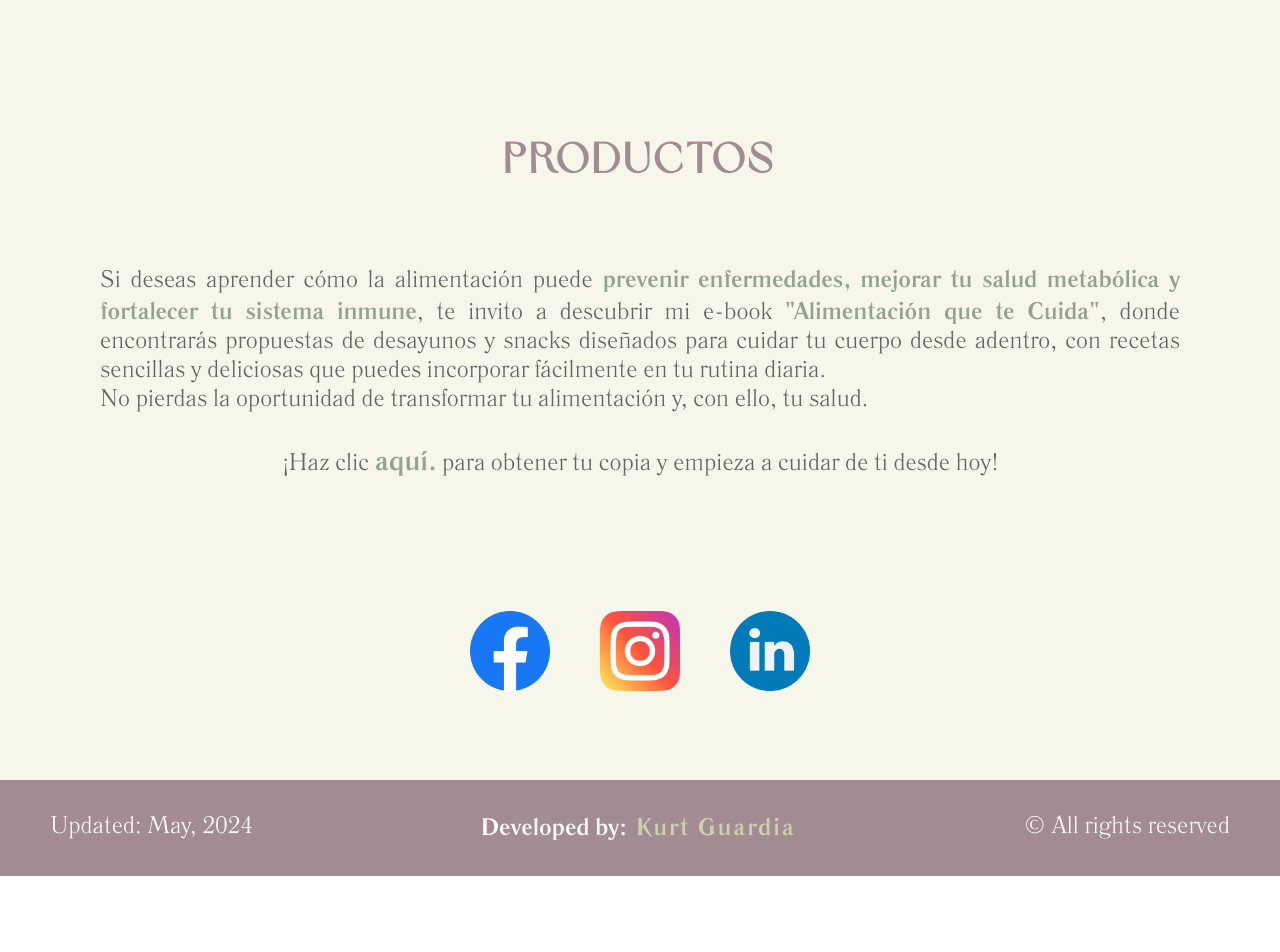
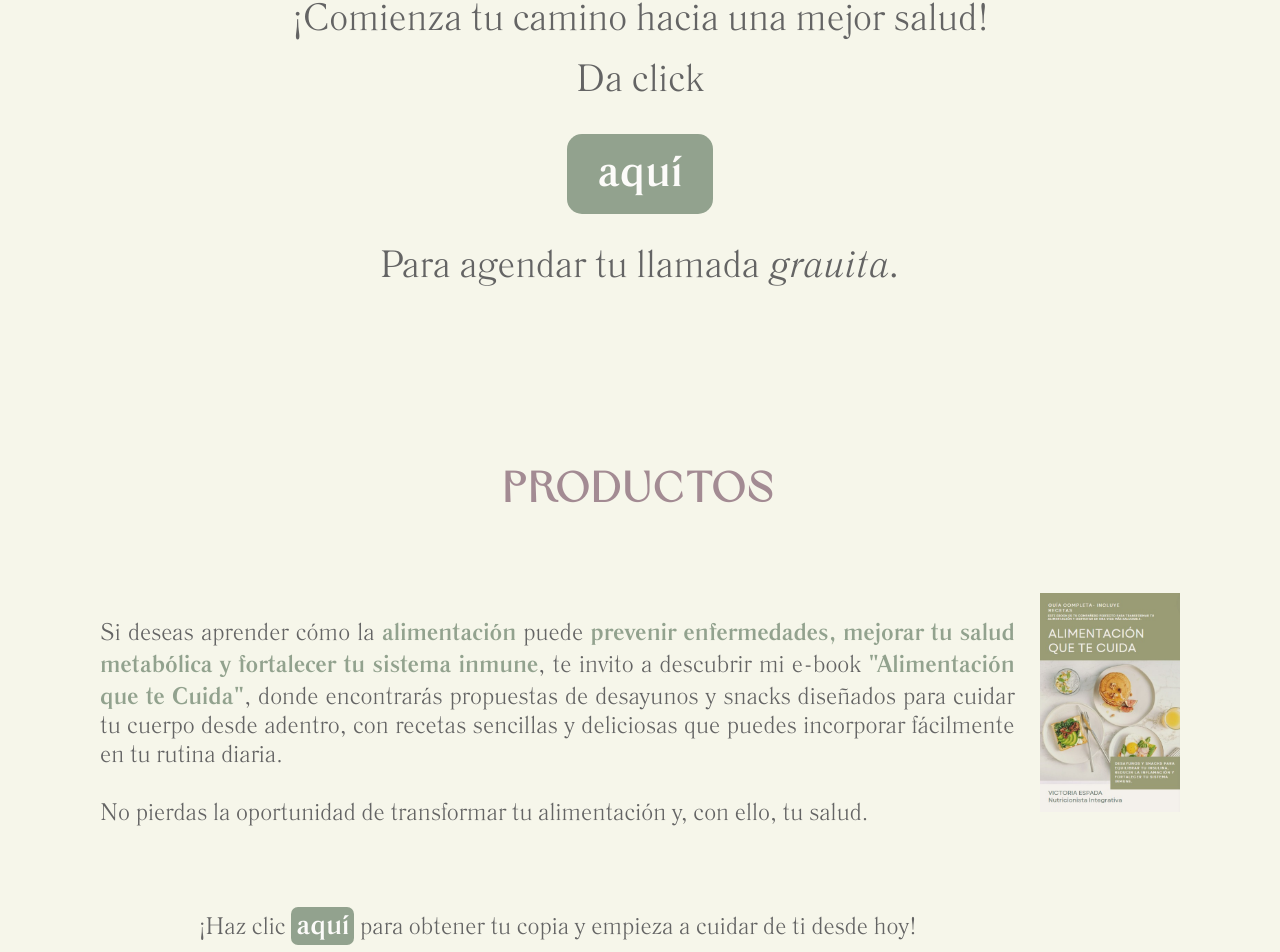
Before and after one commit to KurtGuardia/balance, a React (Create React App) app: page / in a window 1280 px wide. Shown: the part 6539-7491 px from the top of the page. Before the commit the page ends 7415 px from the top, so only its background shows below. Built offline with nearby package versions, Linux system fonts and the light colour scheme.

Commit message:
several client's request changes

```diff
--- a/src/components/Process.jsx
+++ b/src/components/Process.jsx
@@ -81,14 +81,11 @@ export default function Process() {
         </div>
 
         <div className='process_cta'>
-          Da click{' '}
+         <span>¡Comienza tu camino hacia una mejor salud!</span>
+         <span>Da click</span>
           <motion.a
-            initial={{
-              borderBottom: '2px solid transparent',
-            }}
             whileHover={{
-              borderBottom: '2px solid #a38b93',
-              color: '#a38b93',
+              color: '#eeddc9',
               transition: {
                 duration: 0.25,
                 ease: 'easeInOut',
@@ -101,10 +98,9 @@ export default function Process() {
             title='Click y envíame un mensaje en Whatsapp'
             className='conctact_options-whatsapp'
           >
-            aquí.
+            aquí
           </motion.a>{' '}
-          para agendar una llamada gratuita y comenzar tu
-          camino hacia tu mejor salud.
+         <span>Para agendar tu llamada <i>grauita.</i></span>
         </div>
       </div>
     </div>
--- a/src/components/Products.jsx
+++ b/src/components/Products.jsx
@@ -1,12 +1,14 @@
 import '../styles/products.scss'
 import { motion } from 'framer-motion'
+import img from '../imgs/cover.jpeg'
 
 const Products = () => {
   return (
     <div className='products' id='products'>
       <h2 className='products_title'>Productos</h2>
+      <div className="products_content">
       <p className='products_text'>
-        Si deseas aprender cómo la alimentación puede
+        Si deseas aprender cómo la <b>alimentación</b> puede
         <b>
           {' '}
           prevenir enfermedades, mejorar tu salud metabólica
@@ -18,37 +20,34 @@ const Products = () => {
         diseñados para cuidar tu cuerpo desde adentro, con
         recetas sencillas y deliciosas que puedes incorporar
         fácilmente en tu rutina diaria.
-        <br /> No pierdas la oportunidad de transformar tu
+        <br /><br/> No pierdas la oportunidad de transformar tu
         alimentación y, con ello, tu salud.
         <br />
         <br />{' '}
         <div>
           ¡Haz clic{' '}
           <motion.a
-            initial={{
-              borderBottom: '2px solid transparent',
-            }}
             whileHover={{
-              borderBottom: '2px solid #a38b93',
-              color: '#a38b93',
+              color: '#eeddc9',
               transition: {
                 duration: 0.25,
                 ease: 'easeInOut',
               },
             }}
-            href='https://wa.me/34634150027?text=Hola Victoria,%20me%20interesa%20el%20servicio%20de%20nutrición%20integrativa%20que%20ofreces,%20quisiera%20lo%20siguiente:
-'
+            href='https://balancenutricionintegrativa.hotmart.host/alimentacion-que-te-cuida-eb5bb6e9-c4ae-4b56-9758-7a4fc6bd84ed'
             target='_blank'
             rel='noreferrer'
-            title='Click y envíame un mensaje en Whatsapp'
+            title='Ir a comprar eBook en Hotmart'
             className='conctact_options-whatsapp'
           >
-            aquí.
+            aquí
           </motion.a>{' '}
           para obtener tu copia y empieza a cuidar de ti
           desde hoy!
         </div>
       </p>
+      <img src={img} alt="Portada de Alimentación que te cuida por Victoria Espada." />
+      </div>
     </div>
   )
 }
--- a/src/styles/process.scss
+++ b/src/styles/process.scss
@@ -1,42 +1,69 @@
 @import './variables.scss';
 
 .process {
+    padding: 0 100px;
 
-    &_content {
-        padding: 0 100px;
+    @include bp($md) {
+        padding: 0 50px;
     }
 
-    &_steps{
+    &_steps {
         display: flex;
         gap: 35px;
 
-        & img{
+        & img {
             width: 25%;
+
+            @include bp($md) {
+                display: none;
+            }
         }
 
-        &_step{
+        & h3 {
+            text-align: center;
+        }
+
+        &_step {
             margin: 30px 0;
             border-radius: 15px;
             padding: 20px;
-            color: $white;
-            background-color: $primary-color-2;
+            background-color: $beige;
 
-            & b{
-                color: $cta-color-2;
+            & b {
+                color: $cta-color;
             }
         }
     }
 
-    &_cta {    width: fit-content;
-        margin: 50px auto;
+    &_cta {
+        width: fit-content;
+        margin: 130px auto 0;
+        display: flex;
+        flex-direction: column;
+        justify-content: center;
+        align-items: center;
+        gap: 15px;
+        font-size: 38px;
+
+    @include bp($md) {
+        text-align: center;
+        margin-top: 50px;
+        font-size: 24px;
+    }
+
         a {
             text-decoration: none;
-            color: $primary-color;
             font-weight: bold;
             font-size: 28px;
+            border-radius: 15px;
+            padding: 10px 30px;
+            margin: 15px 0;
+            font-size: 45px;
+            color: $white;
+            background-color: $primary-color;
 
             @include bp($sm) {
-                font-size: 20px;
+                font-size: 24px;
             }
 
         }
--- a/src/styles/products.scss
+++ b/src/styles/products.scss
@@ -1,22 +1,48 @@
 @import './variables.scss';
 
 .products {
-
-    &_text {
-        margin: auto;
     padding: 0 100px;
 
     @include bp($md) {
+        padding: 0 50px;
+    }
+
+    @include bp($sm) {
         padding: 0 40px;
     }
 
-        div{
+    &_content {
+        display: flex;
+        gap: 25px;
+
+        & img {
+            height: 100%;
+            width: 13%;
+
+            @include bp($md) {
+                width: 40%;
+                margin-top: 25px;
+            }
+        }
+
+        @include bp($md) {
+            flex-direction: column;
+            align-items: center;
+        }
+    }
+
+    &_text {
+
+        div {
             text-align: center;
-        }
+            margin-top: 50px;
 
             a {
                 text-decoration: none;
-            color: $primary-color;
+                color: $white;
+                background-color: $primary-color;
+                border-radius: 7px;
+                padding: 5px;
                 font-weight: bold;
                 font-size: 28px;
 
@@ -26,3 +52,4 @@
             }
         }
     }
+}
--- a/src/styles/services.scss
+++ b/src/styles/services.scss
@@ -1,12 +1,6 @@
 @import './variables.scss';
 
 .services {
-    &_title {
-
-        @include bp($sm) {
-            margin-left: 10px;
-        }
-    }
 
     & ul {
         @include flex;
--- a/src/styles/shared.scss
+++ b/src/styles/shared.scss
@@ -39,7 +39,7 @@ body {
             font-size: 28px;
             letter-spacing: 1px;
             line-height: 120%;
-            margin: 40px;
+            margin: 0px;
         }
     }
 
```
Also changed, not shown: src/imgs/cover.jpeg (added). Lines whose indentation alone changed are shown as unchanged.
